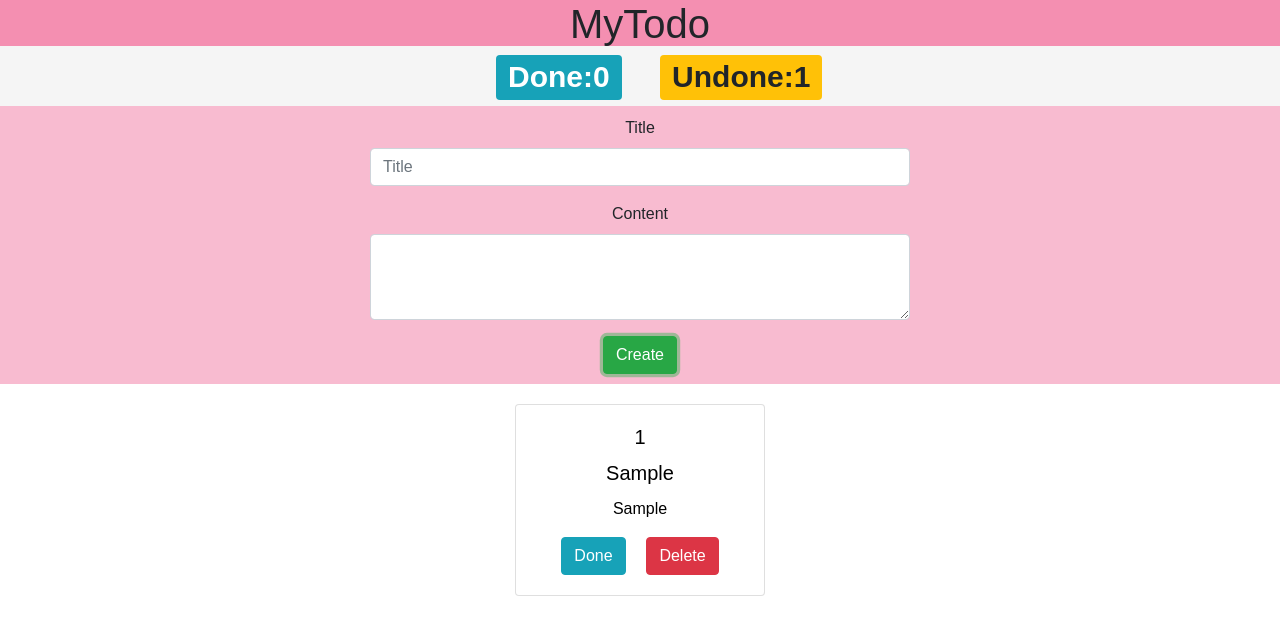
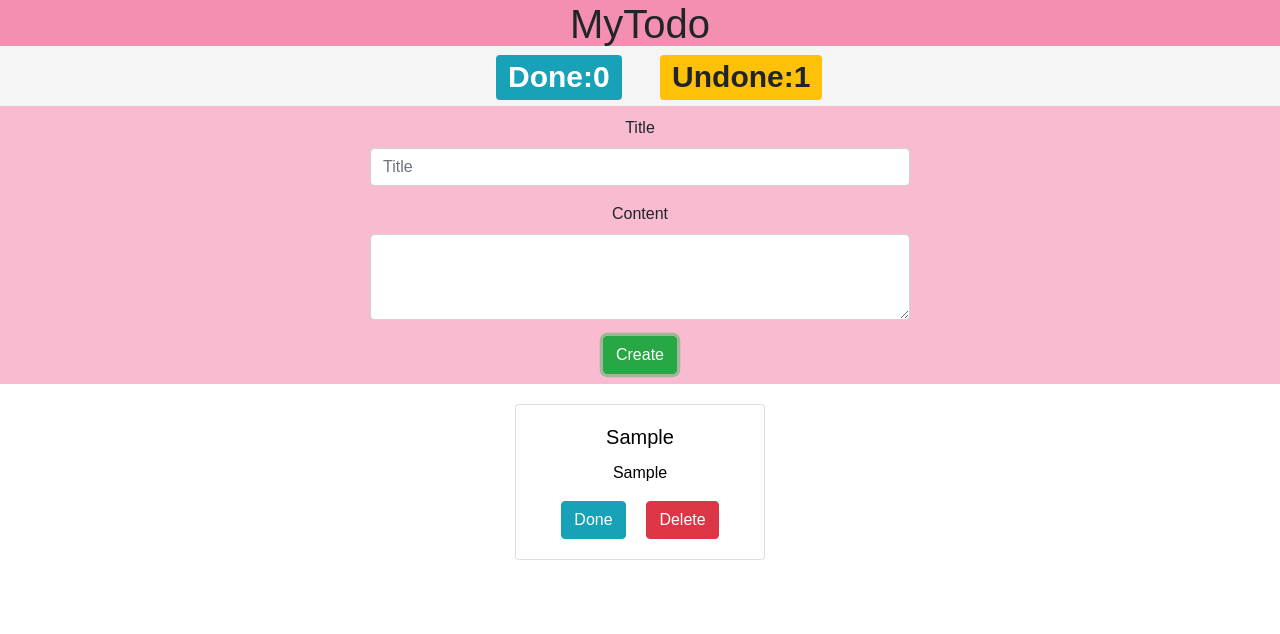
Before and after one commit to ijimaso/MyTodo, a React (Create React App) app: page / in a window 1280 px wide. Both pictures are taken after typing "Sample", "Sample" into the empty fields and a click on the button "Create". Shown: the top 634 px of the page. Built offline with nearby package versions, Linux system fonts and the light colour scheme.

Commit message:
delete id

```diff
--- a/src/Todo.js
+++ b/src/Todo.js
@@ -25,7 +25,6 @@ const Todo = props => {
         <div className={doneClassName}>
             <Card style={{ width: "250px" }}>
                 <Card.Body>
-                    <Card.Title className={doneClassName}>{props.id}</Card.Title>
                     <Card.Title className={doneClassName}>{props.title}</Card.Title>
                     <Card.Text className={doneClassName}>{props.content}</Card.Text>
                     <Button variant={buttonClassName} onClick={(event) => {
```
